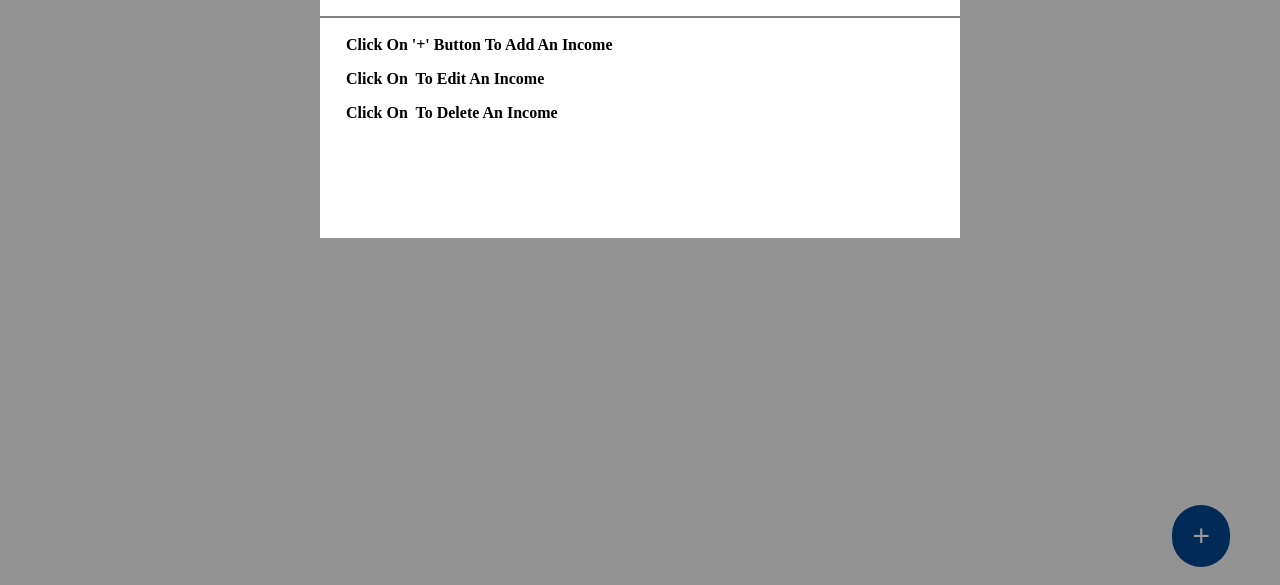
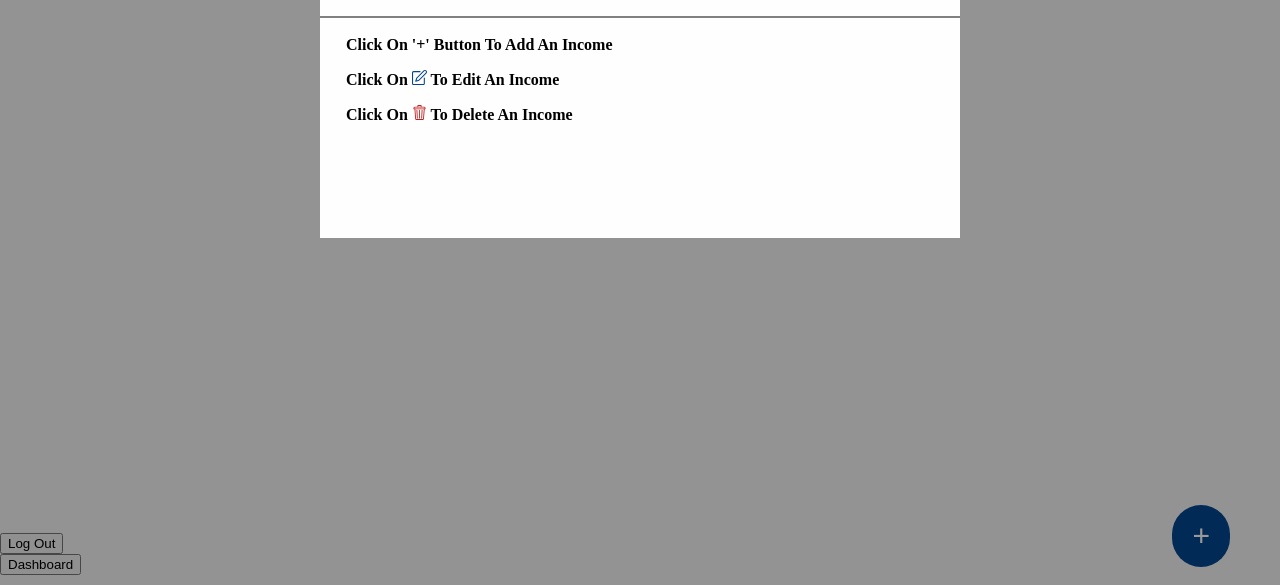
Before and after one commit to TASEWA/Expense-Tracker, a plain HTML site: page html/income.html in a window 1280 px wide. Shown: the part 215-800 px from the top of the page. Drawn offline with Linux system fonts and the light colour scheme; a web font is replaced by a local one.

Commit message:
Update: path for dashboard

```diff
--- a/css/income.css
+++ b/css/income.css
@@ -14,6 +14,14 @@ body {
   height: 100vh;
   background-color: #f5f5f5;
 }
+
+.button {
+    position: fixed;
+    bottom: 10px;
+    left: 0vw;
+    width: 10vw;
+}
+
 .container {
   min-height: 80vh;
 }
--- a/html/income.html
+++ b/html/income.html
@@ -9,7 +9,12 @@
     <div class="container">
       <div class="header">
         <h1>Income List</h1>
+	<div class = button >
+	<button onclick="location.href='Welcome.html'" class="log-out-button">Log Out</button>
+	<button onclick="location.href='dashboard.html'" class="dashboard-button">Dashboard</button>
+	</div>
       </div>
+
 
       <div id="displayIncomes">
         <div class="budget-list">
@@ -40,8 +45,8 @@
           <div class="budget-form" id="budgetform">
             <form id="notifyForm">
               <p>Click on '+' button to add an income</p>
-              <p>Click on <img src="image/edit.svg" width="15" alt=""  /> to edit an income</p>
-              <p>Click on <img src="image/trash.svg" width="15" alt="" /> to delete an income</p>
+              <p>Click on <img src="../image/edit.svg" width="15" alt=""  /> to edit an income</p>
+              <p>Click on <img src="../image/trash.svg" width="15" alt="" /> to delete an income</p>
             </form>
           </div>
 
```
